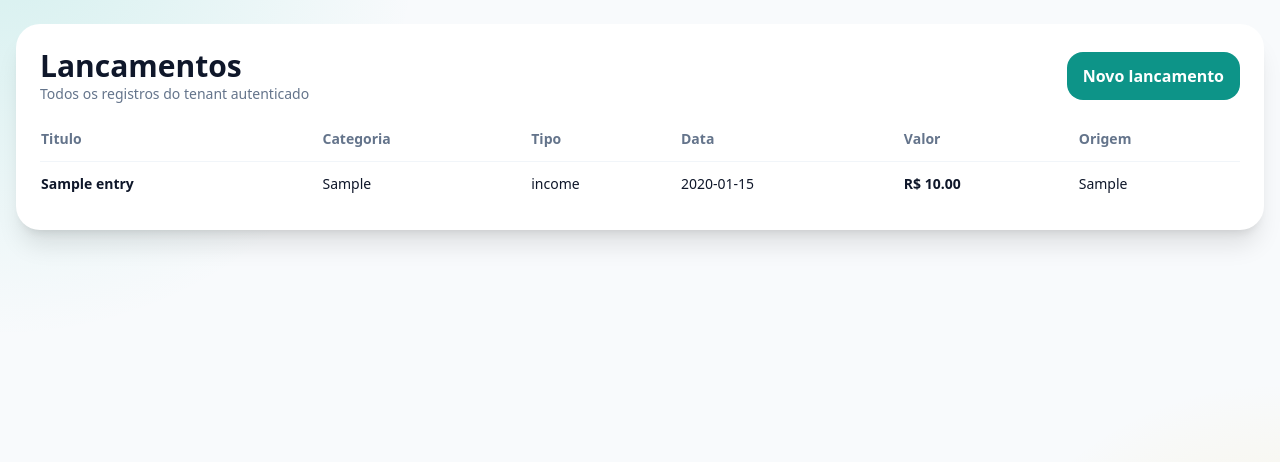
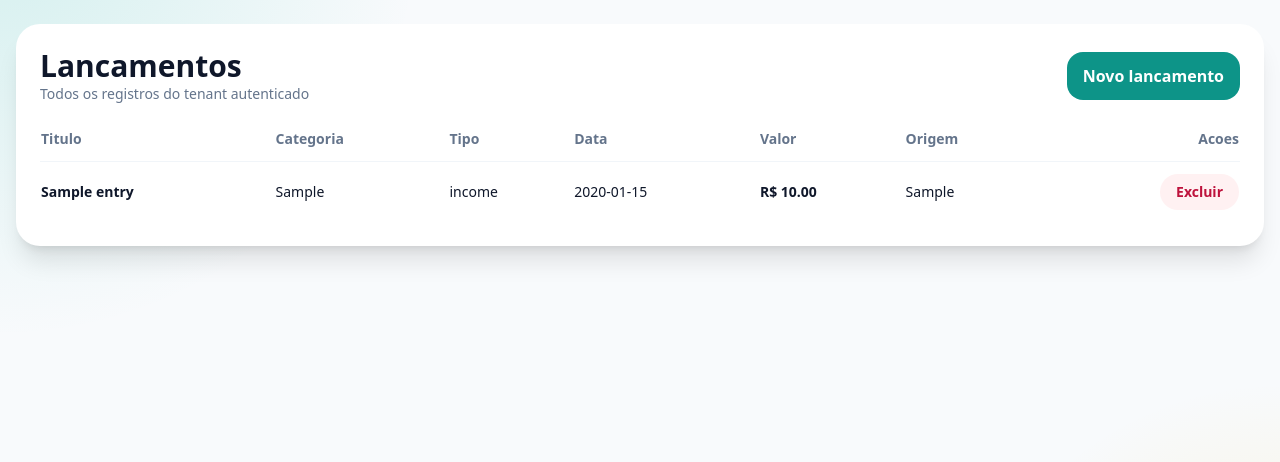
Before and after one commit to licensefortinet16-spec/mvps, a FastAPI app: page /entries in a window 1280 px wide. Shown: the part 85-547 px from the top of the page. Run offline with FastAPI, Linux system fonts and the light colour scheme; the visitor is signed in with stand-in values (Sample User, id 1); tables that the repository leaves empty hold one stand-in row (values such as "Sample post"); some libraries are stand-ins or nearby versions.

Commit message:
Allow deleting financial entries

```diff
--- a/app/templates/entries_list.html
+++ b/app/templates/entries_list.html
@@ -18,6 +18,7 @@
           <th class="pb-3">Data</th>
           <th class="pb-3">Valor</th>
           <th class="pb-3">Origem</th>
+          <th class="pb-3 text-right">Acoes</th>
         </tr>
       </thead>
       <tbody>
@@ -29,9 +30,14 @@
           <td class="py-3">{{ entry.occurred_on }}</td>
           <td class="py-3 font-bold">R$ {{ "%.2f"|format(entry.amount) }}</td>
           <td class="py-3">{{ entry.source }}</td>
+          <td class="py-3 text-right">
+            <form method="post" action="/entries/{{ entry.id }}/delete" onsubmit="return confirm('Excluir este lancamento?');">
+              <button class="rounded-full bg-rose-50 px-4 py-2 text-sm font-semibold text-rose-700">Excluir</button>
+            </form>
+          </td>
         </tr>
         {% else %}
-        <tr><td colspan="6" class="py-4 text-slate-500">Nenhum lancamento cadastrado.</td></tr>
+        <tr><td colspan="7" class="py-4 text-slate-500">Nenhum lancamento cadastrado.</td></tr>
         {% endfor %}
       </tbody>
     </table>
```
Also changed, not shown: app/routes/entries.py (+11 -0 lines).
